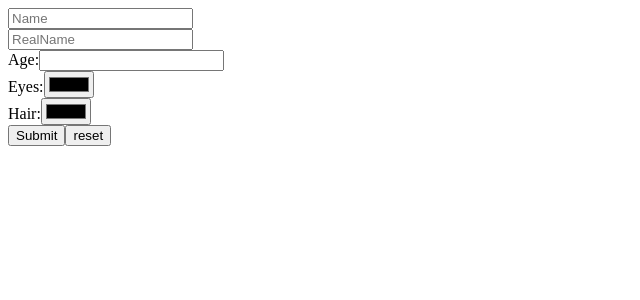
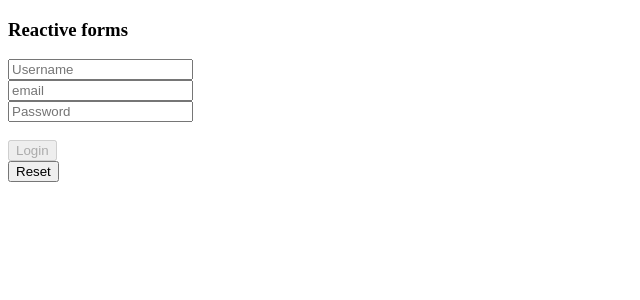
Before and after one commit to Anulav/Angular, an Angular app in the folder eighth/: page / in a window 1280 px wide. Shown: the top 300 px of the page, without its empty margins (0-640 px from the left). Built offline with nearby package versions, Linux system fonts and the light colour scheme.

Commit message:
Added validators to reactive forms

```diff
--- a/eighth/src/app/app.component.html
+++ b/eighth/src/app/app.component.html
@@ -1,3 +1,3 @@
 <app-login *ngIf="!useReactiveForms"></app-login>
-<app-reactive-login *ngIf="!useReactiveForms"></app-reactive-login>
-<app-nested-form></app-nested-form>
+<app-reactive-login *ngIf="useReactiveForms"></app-reactive-login>
+<app-nested-form *ngIf="!useReactiveForms"></app-nested-form>
--- a/eighth/src/app/nested-form/nested-form.component.ts
+++ b/eighth/src/app/nested-form/nested-form.component.ts
@@ -30,3 +30,9 @@ export class NestedFormComponent implements OnInit {
   }
 
 }
+
+
+/* Added a nested form of Biometric Data. Angular is smart enough to recognize it as child form.
+  May have expected to bind it directly to the heroDetails.
+  property, but this is not going to work biometricData
+*/
--- a/eighth/src/app/reactive-login/reactive-login.component.html
+++ b/eighth/src/app/reactive-login/reactive-login.component.html
@@ -1,12 +1,25 @@
+<h3>Reactive forms</h3>
 <form [formGroup]="loginForm" (ngSubmit)="login()">
   <div>
-    <input type="text" placeholder="Username" formControlName="username" required>
+    <input type="text" name="username" placeholder="Username" formControlName="username" required>
+    <span class="help-block" *ngIf="username.touched && username.invalid">The username is not valid</span>
   </div>
-  <input type="password" placeholder="Password" formControlName="password" required>
-  <button type="submit">Submit</button>
-  <button type="reset">reset</button>
+  <div>
+    <input type="email" name="email" placeholder="email" formControlName="email" required>
+    <span class="help-block" *ngIf="email.touched && email.invalid">The email is not valid</span>
+  </div>
+
+  <div>
+    <input type="password" name="password" placeholder="Password" formControlName="password" required>
+    <span class="help-block" *ngIf="password.touched && password.hasError('required')">The password is required</span>
+    <span class="help-block" *ngIf="password.touched && password.hasError('minlength')">The password is too short</span>
+  </div>
+  <br>
+  <button type="submit" [disabled]="!loginForm.valid">Login</button>
+  <br>
+  <button type="reset">Reset</button>
+  <div *ngIf="username?.value.length > 1">Hi, {{username.value}}</div> <!--BUG: ngIf not works when the component is initialized-->
 </form>
-<div *ngIf="getUsername().value.length !== 0">Hi{{", You are trying to login as " +getUsername().value}}</div> <!--BUG: ngIf not works when the component is initialized-->
 
 <!--Previously, in the template-driven form, we had access to the username and
     password properties of the data model directly. In reactive forms, this is not the
--- a/eighth/src/app/reactive-login/reactive-login.component.ts
+++ b/eighth/src/app/reactive-login/reactive-login.component.ts
@@ -1,5 +1,5 @@
 import { Component, OnInit } from '@angular/core';
-import { AbstractControl, FormControl, FormGroup } from '@angular/forms';
+import { AbstractControl, FormControl, FormGroup, Validators } from '@angular/forms';
 
 @Component({
   selector: 'app-reactive-login',
@@ -10,9 +10,15 @@ export class ReactiveLoginComponent implements OnInit {
 
   flag = false;
   loginForm = new FormGroup({
-    username : new FormControl(['']),
-    password : new FormControl([''])
-  });/*
+    username : new FormControl('', [Validators.required, Validators.minLength(2)]), //Passed Validators to the formControls. Either a single Validator or an array of Validators can be passed.
+    /*  When we add a validator using the constructor  of FormControl,we can remove the respective HTML attribute from the template of the form.
+        However, you could leave it for accessibility purposes so that screen readers can
+        understand how the form control should be validated.
+    */
+    email : new FormControl('',[Validators.email, Validators.required]),
+    password : new FormControl('',[Validators.required, Validators.minLength(6)])
+  });
+  /*
     The constructor of the FormGroup class accepts an object that contains
     key-value pairs of FormControl instances. The key denotes a unique name for
     the form control that FormGroup can use to keep track of it, while the value is an
@@ -27,16 +33,22 @@ export class ReactiveLoginComponent implements OnInit {
 
   login(){
     const control = this.loginForm.controls;
-    console.log(this.getUsername());
-    console.log(this.getPassword());
+    console.log("Username: "+this.username.value);
+    console.log("Password: "+this.password.value);
+    console.log("Email: "+ this.email.value);
+
   }
 
-  getUsername(): AbstractControl{                 //Using getter methods to access the formControl attributes. A cleaner way!
+  get username(): AbstractControl{                 //Not your usual getter method. See closely. Using getter methods to access the formControl attributes. A cleaner way!
     return this.loginForm.controls['username'];
   }
 
-  getPassword(): AbstractControl{
+  get password(): AbstractControl{
     return this.loginForm.controls['password'];
   }
 
+  get email(){
+    return this.loginForm.controls['email'];
+  }
+
 }
```
